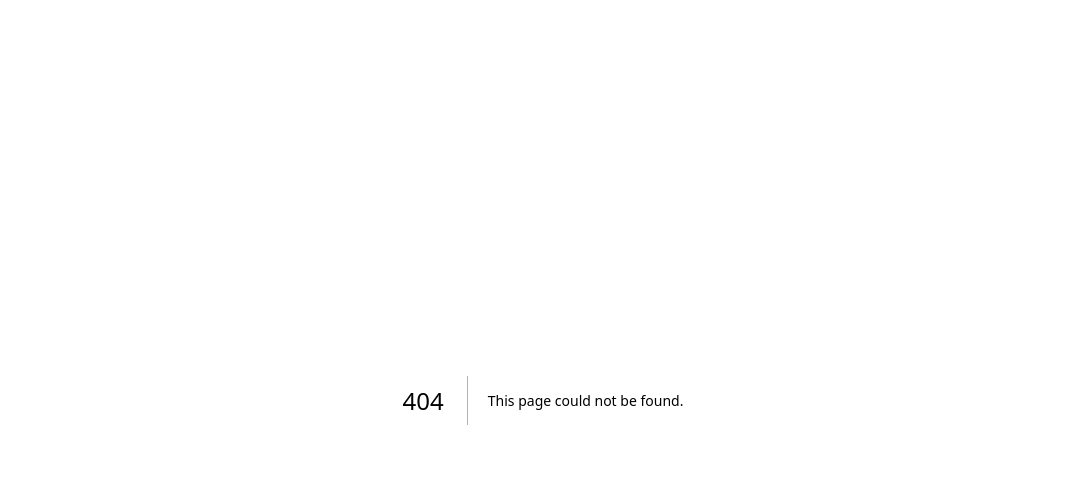
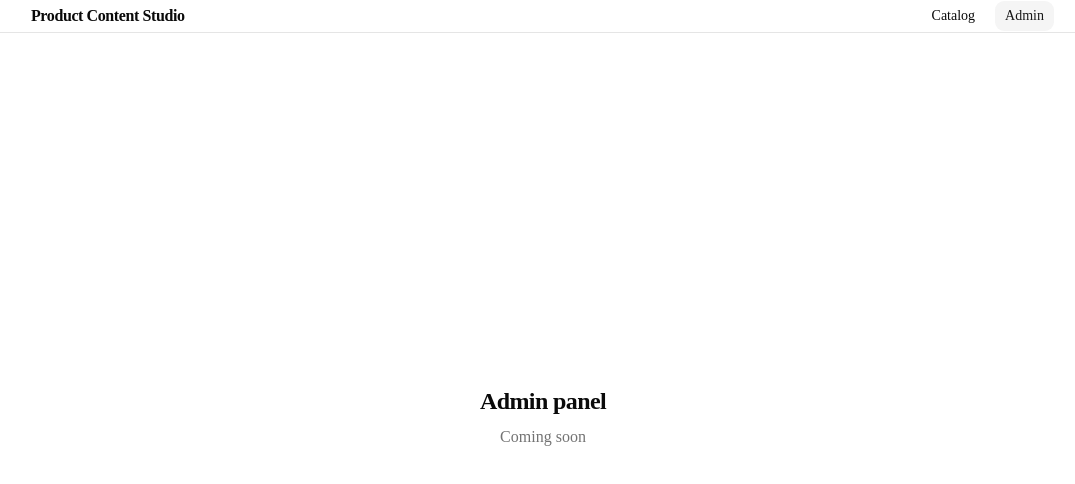
Before and after one commit to BONDARENKOLEG/cards_seo_edit, a Next.js app: page /admin in a window 1280 px wide. Before the commit this address had no page. Shown: the top 484 px of the page, without its empty margins (97-1172 px from the left). Built offline with nearby package versions, Linux system fonts and the light colour scheme.

Commit message:
setup style tokens and typography

```diff
--- /dev/null
+++ b/app/admin/admin.copy.ts
@@ -0,0 +1,4 @@
+import { copy } from "@/locale";
+
+export const titleLabel = copy.admin.home.title;
+export const placeholderLabel = copy.admin.home.placeholder;
--- /dev/null
+++ b/app/admin/admin.styles.ts
@@ -0,0 +1,5 @@
+import { spacing } from "@/lib/spacing";
+
+export const styles = {
+  container: `mx-auto flex w-full max-w-5xl flex-1 flex-col items-center justify-center gap-2 px-${spacing.normal} py-${spacing.xl} text-center`,
+};
--- /dev/null
+++ b/app/admin/page.tsx
@@ -0,0 +1,18 @@
+import { Typography } from "@/components/typography";
+import { styles } from "./admin.styles";
+import { titleLabel, placeholderLabel } from "./admin.copy";
+
+const AdminHome = () => {
+  return (
+    <main className={styles.container}>
+      <Typography as="h1" variant="title">
+        {titleLabel}
+      </Typography>
+      <Typography as="p" variant="muted">
+        {placeholderLabel}
+      </Typography>
+    </main>
+  );
+};
+
+export default AdminHome;
--- a/app/layout.tsx
+++ b/app/layout.tsx
@@ -1,6 +1,8 @@
 import type { Metadata } from "next";
 import { Geist, Geist_Mono } from "next/font/google";
 import "./globals.css";
+import { Header } from "@/components/header";
+import { copy } from "@/locale";
 
 const geistSans = Geist({
   variable: "--font-geist-sans",
@@ -13,17 +15,22 @@ const geistMono = Geist_Mono({
 });
 
 export const metadata: Metadata = {
-  title: "Create Next App",
-  description: "Generated by create next app",
+  title: copy.metadata.title,
+  description: copy.metadata.description,
 };
 
-export default function RootLayout({ children }: LayoutProps<"/">) {
+const RootLayout = ({ children }: LayoutProps<"/">) => {
   return (
     <html
       lang="en"
       className={`${geistSans.variable} ${geistMono.variable} h-full antialiased`}
     >
-      <body className="min-h-full flex flex-col">{children}</body>
+      <body className="min-h-full flex flex-col">
+        <Header />
+        {children}
+      </body>
     </html>
   );
-}
+};
+
+export default RootLayout;
--- a/app/page.tsx
+++ b/app/page.tsx
@@ -1,69 +1,25 @@
-import Image from "next/image";
+import { copy } from "@/locale";
+import { Typography } from "@/components/typography";
+import { spacing } from "@/lib/spacing";
 
-export default function Home() {
+const styles = {
+  container: `mx-auto flex w-full max-w-5xl flex-1 flex-col items-center justify-center gap-2 px-${spacing.normal} py-${spacing.xl} text-center`,
+};
+
+const titleLabel = copy.home.title;
+const placeholderLabel = copy.home.placeholder;
+
+const Home = () => {
   return (
-    <div className="flex flex-col flex-1 items-center justify-center bg-zinc-50 font-sans dark:bg-black">
-      <main className="flex flex-1 w-full max-w-3xl flex-col items-center justify-between py-32 px-16 bg-white dark:bg-black sm:items-start">
-        <Image
-          className="dark:invert h-5 w-[100px]"
-          src="/next.svg"
-          alt="Next.js logo"
-          width={100}
-          height={20}
-          priority
-        />
-        <div className="flex flex-col items-center gap-6 text-center sm:items-start sm:text-left">
-          <h1 className="max-w-xs text-3xl font-semibold leading-10 tracking-tight text-black dark:text-zinc-50">
-            To get started, edit the{" "}
-            <code className="rounded bg-black/[.06] px-1.5 py-0.5 font-mono text-[0.9em] dark:bg-white/[.08]">
-              page.tsx
-            </code>{" "}
-            file.
-          </h1>
-          <p className="max-w-md text-lg leading-8 text-zinc-600 dark:text-zinc-400">
-            Looking for a starting point or more instructions? Head over to{" "}
-            <a
-              href="https://vercel.com/templates?framework=next.js&utm_source=create-next-app&utm_medium=appdir-template-tw&utm_campaign=create-next-app"
-              className="font-medium text-zinc-950 dark:text-zinc-50"
-            >
-              Templates
-            </a>{" "}
-            or the{" "}
-            <a
-              href="https://nextjs.org/learn?utm_source=create-next-app&utm_medium=appdir-template-tw&utm_campaign=create-next-app"
-              className="font-medium text-zinc-950 dark:text-zinc-50"
-            >
-              Learning
-            </a>{" "}
-            center.
-          </p>
-        </div>
-        <div className="flex flex-col gap-4 text-base font-medium sm:flex-row">
-          <a
-            className="flex h-12 w-full items-center justify-center gap-2 rounded-full bg-foreground px-5 text-background transition-colors hover:bg-[#383838] dark:hover:bg-[#ccc] md:w-[158px]"
-            href="https://vercel.com/new?utm_source=create-next-app&utm_medium=appdir-template-tw&utm_campaign=create-next-app"
-            target="_blank"
-            rel="noopener noreferrer"
-          >
-            <Image
-              className="dark:invert h-[14px] w-4"
-              src="/vercel.svg"
-              alt="Vercel logomark"
-              width={16}
-              height={14}
-            />
-            Deploy Now
-          </a>
-          <a
-            className="flex h-12 w-full items-center justify-center rounded-full border border-solid border-black/[.08] px-5 transition-colors hover:border-transparent hover:bg-black/[.04] dark:border-white/[.145] dark:hover:bg-[#1a1a1a] md:w-[158px]"
-            href="https://nextjs.org/docs?utm_source=create-next-app&utm_medium=appdir-template-tw&utm_campaign=create-next-app"
-            target="_blank"
-            rel="noopener noreferrer"
-          >
-            Documentation
-          </a>
-        </div>
-      </main>
-    </div>
+    <main className={styles.container}>
+      <Typography as="h1" variant="title">
+        {titleLabel}
+      </Typography>
+      <Typography as="p" variant="muted">
+        {placeholderLabel}
+      </Typography>
+    </main>
   );
-}
+};
+
+export default Home;
--- /dev/null
+++ b/components/header.tsx
@@ -0,0 +1,58 @@
+"use client";
+
+import Link from "next/link";
+import { usePathname } from "next/navigation";
+
+import { cn } from "@/lib/utils";
+import { buttonVariants } from "@/components/ui/button";
+import { copy } from "@/locale";
+import { spacing } from "@/lib/spacing";
+
+const brandLabel = copy.header.brand;
+const catalogLabel = copy.header.nav.catalog;
+const adminLabel = copy.header.nav.admin;
+
+const NAV_ITEMS = [
+  { href: "/", label: catalogLabel },
+  { href: "/admin", label: adminLabel },
+] as const;
+
+const styles = {
+  header: "border-b border-border bg-background",
+  container: `mx-auto flex w-full max-w-5xl flex-col gap-3 px-${spacing.normal} py-${spacing.sm} sm:flex-row sm:items-center sm:justify-between`,
+  brand: "text-base font-semibold tracking-tight",
+  nav: "flex items-center gap-2",
+  navLink: (isActive: boolean) =>
+    cn(buttonVariants({ variant: isActive ? "secondary" : "ghost" })),
+};
+
+const renderNavItems = (pathname: string) => {
+  return NAV_ITEMS.map((item) => {
+    const isActive =
+      item.href === "/" ? pathname === "/" : pathname.startsWith(item.href);
+
+    return (
+      <Link
+        key={item.href}
+        href={item.href}
+        aria-current={isActive ? "page" : undefined}
+        className={styles.navLink(isActive)}
+      >
+        {item.label}
+      </Link>
+    );
+  });
+};
+
+export const Header = () => {
+  const pathname = usePathname();
+
+  return (
+    <header className={styles.header}>
+      <div className={styles.container}>
+        <span className={styles.brand}>{brandLabel}</span>
+        <nav className={styles.nav}>{renderNavItems(pathname)}</nav>
+      </div>
+    </header>
+  );
+};
--- /dev/null
+++ b/components/typography.tsx
@@ -0,0 +1,46 @@
+import { cva, type VariantProps } from "class-variance-authority";
+
+import { cn } from "@/lib/utils";
+import { colors } from "@/lib/colors";
+
+const typographyVariants = cva("", {
+  variants: {
+    variant: {
+      title: "text-2xl font-semibold tracking-tight",
+      muted: colors.mutedForeground,
+    },
+  },
+  defaultVariants: {
+    variant: "title",
+  },
+});
+
+type TypographyElement = "h1" | "h2" | "h3" | "p" | "span";
+
+type TypographyProps<T extends TypographyElement> = Omit<
+  React.ComponentPropsWithoutRef<T>,
+  "className"
+> &
+  VariantProps<typeof typographyVariants> & {
+    as?: T;
+    className?: string;
+  };
+
+const Typography = <T extends TypographyElement = "p",>({
+  as,
+  variant,
+  className,
+  ...props
+}: TypographyProps<T>) => {
+  const Component = (as ?? "p") as React.ElementType;
+
+  return (
+    <Component
+      data-slot="typography"
+      className={cn(typographyVariants({ variant }), className)}
+      {...props}
+    />
+  );
+};
+
+export { Typography, typographyVariants };
--- /dev/null
+++ b/lib/colors.ts
@@ -0,0 +1,3 @@
+export const colors = {
+  mutedForeground: "text-muted-foreground",
+};
--- /dev/null
+++ b/lib/spacing.ts
@@ -0,0 +1,5 @@
+export const spacing = {
+  sm: "3",
+  normal: "4",
+  xl: "16",
+};
--- /dev/null
+++ b/locale/en.json
@@ -0,0 +1,23 @@
+{
+  "metadata": {
+    "title": "Product Content Studio",
+    "description": "Product card editor for an online store"
+  },
+  "header": {
+    "brand": "Product Content Studio",
+    "nav": {
+      "catalog": "Catalog",
+      "admin": "Admin"
+    }
+  },
+  "home": {
+    "title": "Product catalog",
+    "placeholder": "Coming soon"
+  },
+  "admin": {
+    "home": {
+      "title": "Admin panel",
+      "placeholder": "Coming soon"
+    }
+  }
+}
--- /dev/null
+++ b/locale/index.ts
@@ -0,0 +1,3 @@
+import en from "./en.json";
+
+export const copy = en;
```
Also changed, not shown: 1 other file (tests, documents, lock files or other folders).
